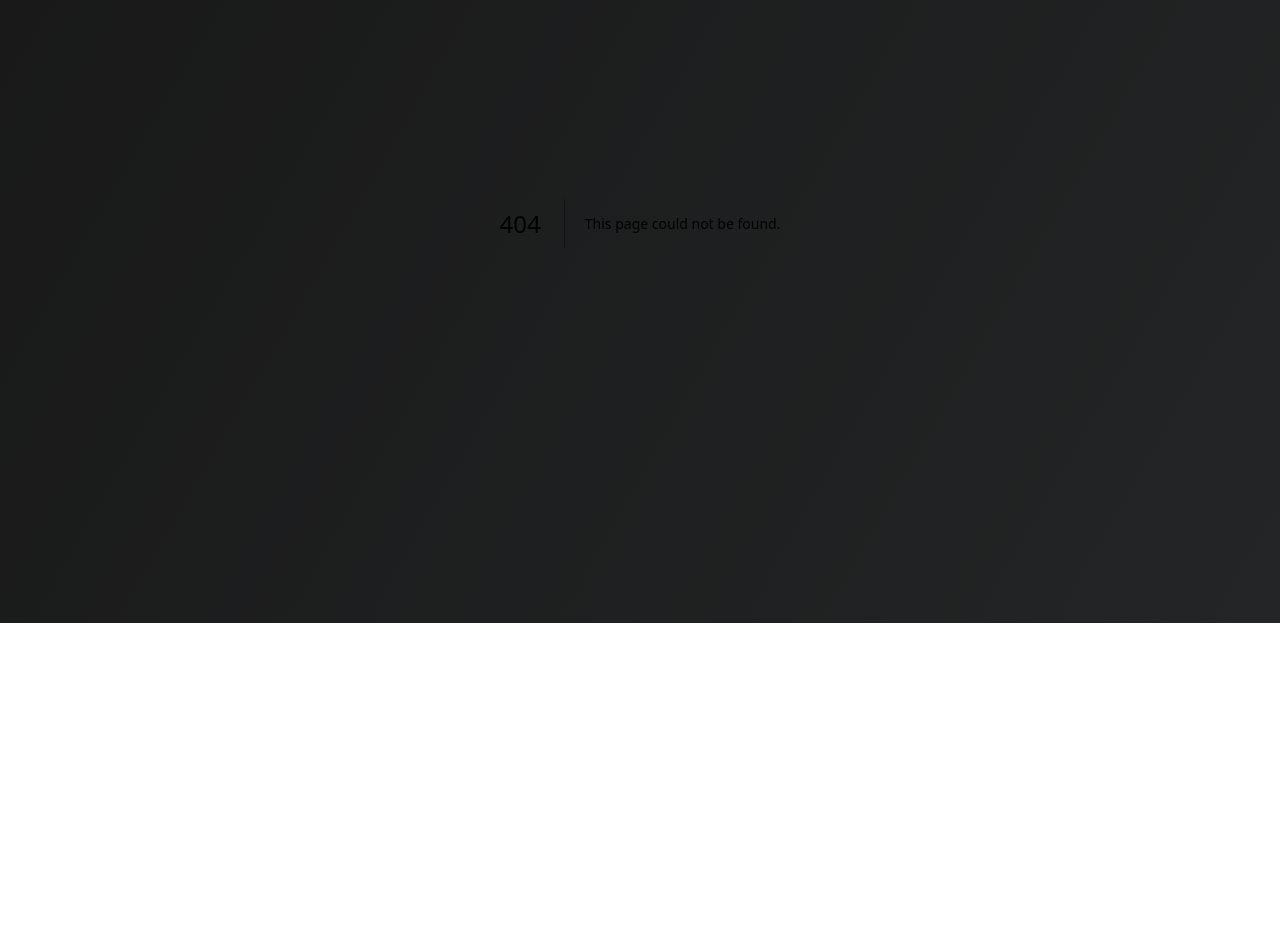
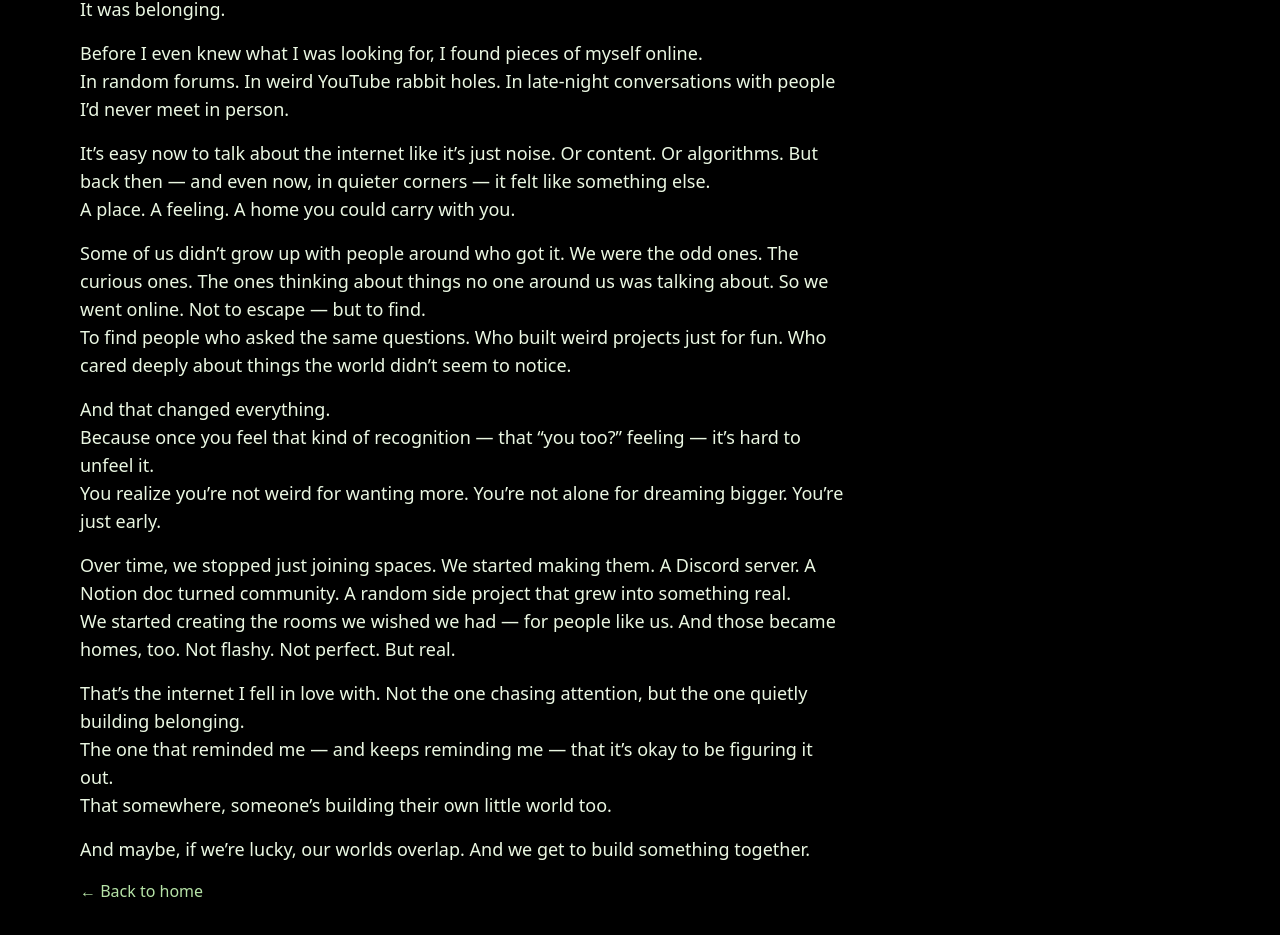
Before and after one commit to Afia-Ava/afiaava, a Next.js app: page /articles/homes-we-make-online in a window 1280 px wide. Before the commit this address had no page. Shown: the part 177-1112 px from the top of the page. Before the commit the page ends 800 px from the top, so only its background shows below. Built offline with nearby package versions, Linux system fonts and the light colour scheme.

Commit message:
added the articles (by chatgpt)

```diff
--- /dev/null
+++ b/src/app/articles/homes-we-make-online/page.tsx
@@ -0,0 +1,75 @@
+'use client';
+import Link from 'next/link';
+
+export default function ArticleHomesWeMakeOnline() {
+  return (
+    <main className="min-h-screen bg-black text-[#eaf7e2] pt-16 pb-32">
+      <div className="max-w-3xl ml-20 mr-auto">
+        <h1 className="text-3xl md:text-4xl font-bold mb-6 mt-4">
+          The Homes We Make Online
+        </h1>
+        <p className="mb-4 text-lg">
+          The internet wasn&apos;t just connection.
+          <br />
+          It was belonging.
+        </p>
+        <p className="mb-4 text-lg">
+          Before I even knew what I was looking for, I found pieces of myself
+          online.
+          <br />
+          In random forums. In weird YouTube rabbit holes. In late-night
+          conversations with people I’d never meet in person.
+        </p>
+        <p className="mb-4 text-lg">
+          It’s easy now to talk about the internet like it’s just noise. Or
+          content. Or algorithms. But back then — and even now, in quieter
+          corners — it felt like something else.
+          <br />A place. A feeling. A home you could carry with you.
+        </p>
+        <p className="mb-4 text-lg">
+          Some of us didn’t grow up with people around who got it. We were the
+          odd ones. The curious ones. The ones thinking about things no one
+          around us was talking about. So we went online. Not to escape — but to
+          find.
+          <br />
+          To find people who asked the same questions. Who built weird projects
+          just for fun. Who cared deeply about things the world didn’t seem to
+          notice.
+        </p>
+        <p className="mb-4 text-lg">
+          And that changed everything.
+          <br />
+          Because once you feel that kind of recognition — that “you too?”
+          feeling — it’s hard to unfeel it.
+          <br />
+          You realize you’re not weird for wanting more. You’re not alone for
+          dreaming bigger. You’re just early.
+        </p>
+        <p className="mb-4 text-lg">
+          Over time, we stopped just joining spaces. We started making them. A
+          Discord server. A Notion doc turned community. A random side project
+          that grew into something real.
+          <br />
+          We started creating the rooms we wished we had — for people like us.
+          And those became homes, too. Not flashy. Not perfect. But real.
+        </p>
+        <p className="mb-4 text-lg">
+          That’s the internet I fell in love with. Not the one chasing
+          attention, but the one quietly building belonging.
+          <br />
+          The one that reminded me — and keeps reminding me — that it’s okay to
+          be figuring it out.
+          <br />
+          That somewhere, someone’s building their own little world too.
+        </p>
+        <p className="mb-4 text-lg">
+          And maybe, if we’re lucky, our worlds overlap. And we get to build
+          something together.
+        </p>
+        <Link href="/" className="text-[#b6e3a7] hover:underline font-medium">
+          ← Back to home
+        </Link>
+      </div>
+    </main>
+  );
+}
--- /dev/null
+++ b/src/app/articles/how-i-ended-up-in-tech/page.tsx
@@ -0,0 +1,69 @@
+'use client';
+import Link from 'next/link';
+
+export default function ArticleHowEndedUpInTech() {
+  return (
+    <main className="min-h-screen bg-black text-[#eaf7e2] pt-16 pb-32">
+      <div className="max-w-3xl ml-20 mr-auto">
+        <h1 className="text-3xl md:text-4xl font-bold mb-6 mt-4">
+          How I Mistakenly Ended Up in Tech
+        </h1>
+        <p className="mb-4 text-lg">
+          I didn&apos;t grow up thinking I&apos;d be in tech.
+          <br />
+          In fact, tech wasn’t even on my radar.
+        </p>
+        <p className="mb-4 text-lg">
+          Growing up, I wasn&apos;t the kid tearing apart computers or writing
+          code in middle school. I was just curious. I liked solving problems,
+          making things, and figuring out how stuff worked — but I didn&apos;t
+          have a name for that. I didn&apos;t know “engineering” or “computer
+          science” were things real people did. Especially not people like me.
+        </p>
+        <p className="mb-4 text-lg">
+          I still remember the first time I opened up a drag-and-drop game maker
+          when I was maybe 12. I didn&apos;t even know it was “coding.” I was
+          just trying to build a game like the ones I played. I got obsessed —
+          not with the code, but with the feeling of bringing something to life.
+          It never occurred to me that this counted as tech. I just liked making
+          stuff.
+        </p>
+        <p className="mb-4 text-lg">
+          For years, I kept stumbling into tech without realizing it. I joined a
+          robotics team because a friend asked. I built a website for a school
+          project because I wanted it to look better. I learned Python during
+          lockdown out of boredom. None of it felt “technical” at the time — it
+          just felt like creating, like learning how to make the ideas in my
+          head real.
+        </p>
+        <p className="mb-4 text-lg">
+          But eventually, I started noticing a pattern. All the things I loved
+          doing — solving problems, building tools, improving systems — were
+          somehow... tech. It wasn&apos;t until people around me started calling
+          me “technical” that I even saw it. I still hesitate using that word to
+          describe myself. Sometimes I feel like I just took a wrong turn, and
+          now I&apos;m deep in this world of startups, code, and software,
+          trying to figure it out as I go.
+        </p>
+        <p className="mb-4 text-lg">And honestly? I like it here.</p>
+        <p className="mb-4 text-lg">
+          Tech became the language I used to express my ideas. It gave me
+          superpowers. It helped me go from “I wish this existed” to “I built
+          this.” I didn&apos;t plan to end up here, but looking back, it makes
+          sense. I may not have grown up dreaming of a tech career, but I grew
+          up dreaming of impact. And tech just happened to be the path that let
+          me chase that — faster, louder, and with more reach than I ever
+          imagined.
+        </p>
+        <p className="mb-4 text-lg">
+          So no, I didn&apos;t set out to be in tech. But I kept following my
+          curiosity. I kept building. And somehow, I ended up exactly where I
+          was meant to be.
+        </p>
+        <Link href="/" className="text-[#b6e3a7] hover:underline font-medium">
+          ← Back to home
+        </Link>
+      </div>
+    </main>
+  );
+}
--- /dev/null
+++ b/src/app/articles/human-experience/page.tsx
@@ -0,0 +1,66 @@
+'use client';
+import Link from 'next/link';
+
+export default function ArticleHumanExperience() {
+  return (
+    <main className="min-h-screen bg-black text-[#eaf7e2] pt-16 pb-32">
+      <div className="max-w-3xl ml-20 mr-auto">
+        <h1 className="text-3xl md:text-4xl font-bold mb-6 mt-4">
+          human experience
+        </h1>
+        <p className="mb-4 text-lg">
+          &quot;Human experience&quot; isn&apos;t about perfect designs or
+          impressive builds.
+        </p>
+        <p className="mb-4 text-lg">
+          It’s not about clean lines, smooth animations, or the cleverness of
+          your code. It’s not the part that wins awards, goes viral, or makes
+          your portfolio look stacked. It’s the part no one really notices
+          unless they feel it. The subtle stuff, the moments where something
+          clicks, not because it was impressive, but because it was honest.
+        </p>
+        <p className="mb-4 text-lg">
+          I used to think that to be respected in tech — or design, or anything
+          really — I had to be perfect. I had to build something sleek,
+          groundbreaking, technically beautiful. But the things that actually
+          moved people? They were never perfect.
+          <br />
+          They were personal. They were vulnerable. They were made with the
+          intention to understand, not just to impress.
+        </p>
+        <p className="mb-4 text-lg">
+          When someone uses a product and feels a little more capable, a little
+          less alone, a little more seen — that’s the win.
+          <br />
+          Not the cleanest UI. Not the smartest backend logic. But that quiet
+          moment of connection. I think we forget sometimes that everything we
+          build — the websites, the apps, the tools — are just attempts at
+          translating human needs.
+          <br />
+          We’re trying to reach people. To help. To comfort. To give power. To
+          make space.
+        </p>
+        <p className="mb-4 text-lg">
+          That’s what “human experience” really is. Not something you decorate
+          your landing page with. Not something you add at the end. It’s the
+          core. And if it’s missing, nothing else matters.
+        </p>
+        <p className="mb-4 text-lg">
+          So now, when I make things, I start there. Not with, “How can I
+          impress people?”
+          <br />
+          But with:
+          <br />
+          “How do I make someone feel understood?”
+          <br />
+          “What would I have needed, back then?”
+          <br />
+          “What would make this more human?”
+        </p>
+        <Link href="/" className="text-[#b6e3a7] hover:underline font-medium">
+          ← Back to home
+        </Link>
+      </div>
+    </main>
+  );
+}
--- a/src/app/page.tsx
+++ b/src/app/page.tsx
@@ -325,7 +325,6 @@ export default function Home() {
               my thoughts
             </h2>
             <div className="grid grid-cols-1 md:grid-cols-2 lg:grid-cols-3 gap-10 mt-8">
-              {/* Writing Box 1 */}
               <div className="bg-black/80 border-2 border-[#eaf7e2] rounded-xl shadow-xl p-6 flex flex-col items-center min-h-[180px]">
                 <div className="text-[#eaf7e2] text-lg font-semibold mb-2 text-center">
                   how i mistakenly ended up in tech
@@ -334,13 +333,12 @@ export default function Home() {
                   I didn&apos;t grow up thinking I&apos;d be in tech.
                 </p>
                 <a
-                  href="#"
+                  href="/articles/how-i-ended-up-in-tech"
                   className="text-[#b6e3a7] hover:underline font-medium"
                 >
                   read more
                 </a>
               </div>
-              {/* Writing Box 2 */}
               <div className="bg-black/80 border-2 border-[#eaf7e2] rounded-xl shadow-xl p-6 flex flex-col items-center min-h-[180px]">
                 <div className="text-[#eaf7e2] text-lg font-semibold mb-2 text-center">
                   human experience
@@ -351,13 +349,12 @@ export default function Home() {
                   perfect designs or impressive builds.
                 </p>
                 <a
-                  href="#"
+                  href="/articles/human-experience"
                   className="text-[#b6e3a7] hover:underline font-medium"
                 >
                   read more
                 </a>
               </div>
-              {/* Writing Box 3 */}
               <div className="bg-black/80 border-2 border-[#eaf7e2] rounded-xl shadow-xl p-6 flex flex-col items-center min-h-[180px]">
                 <div className="text-[#eaf7e2] text-lg font-semibold mb-2 text-center">
                   the homes we make online
@@ -368,7 +365,7 @@ export default function Home() {
                   it was belonging.
                 </p>
                 <a
-                  href="#"
+                  href="/articles/homes-we-make-online"
                   className="text-[#b6e3a7] hover:underline font-medium"
                 >
                   read more
```
Also changed, not shown: afiaava.png (added).
